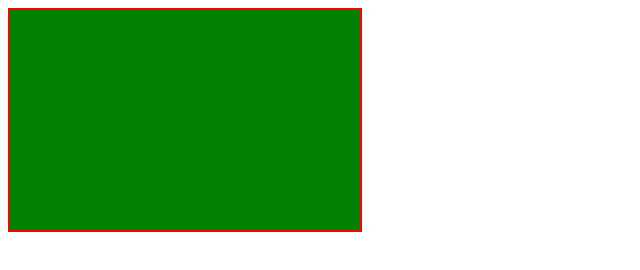
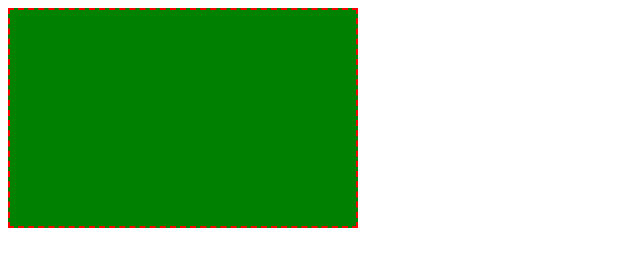
Before and after one commit to OleksaDudko/HW-11, a plain HTML site: page index.html in a window 1280 px wide. Shown: the whole page, without its empty margins (0-640 px from the left). Drawn offline with Linux system fonts and the light colour scheme.

Commit message:
problem solving

```diff
--- a/style.css
+++ b/style.css
@@ -1,8 +1,9 @@
 .section{
     width: 350px;
     height: 220px;
-    padding: 15px, 10px, 20px, 10px;
+    padding: 15px 10px 20px 10px;
     margin-bottom: 30px;
-    border: 2px solid red;
+    border: 2px dashed red;
     background-color: green;
+    box-sizing: border-box;
 }
```
